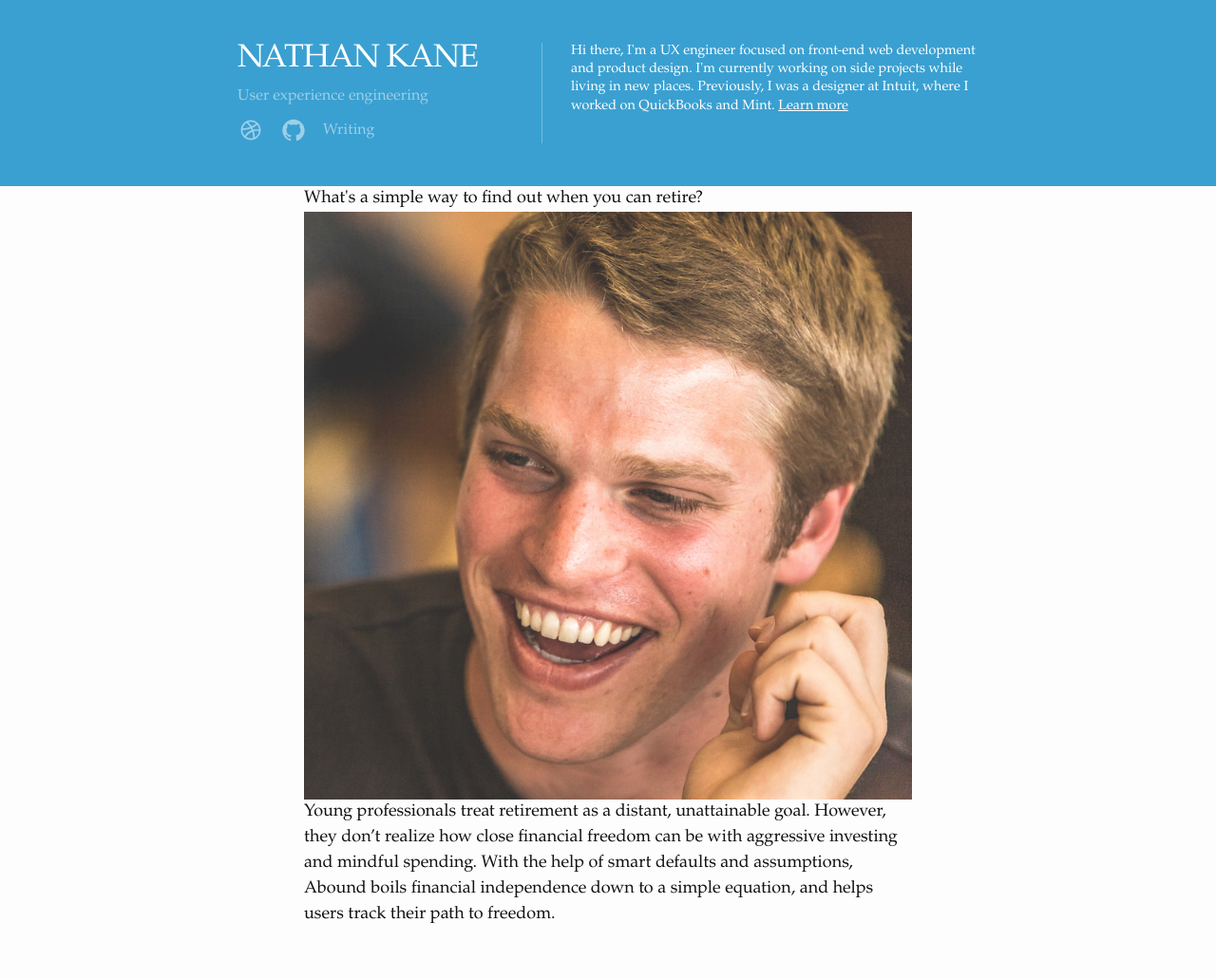
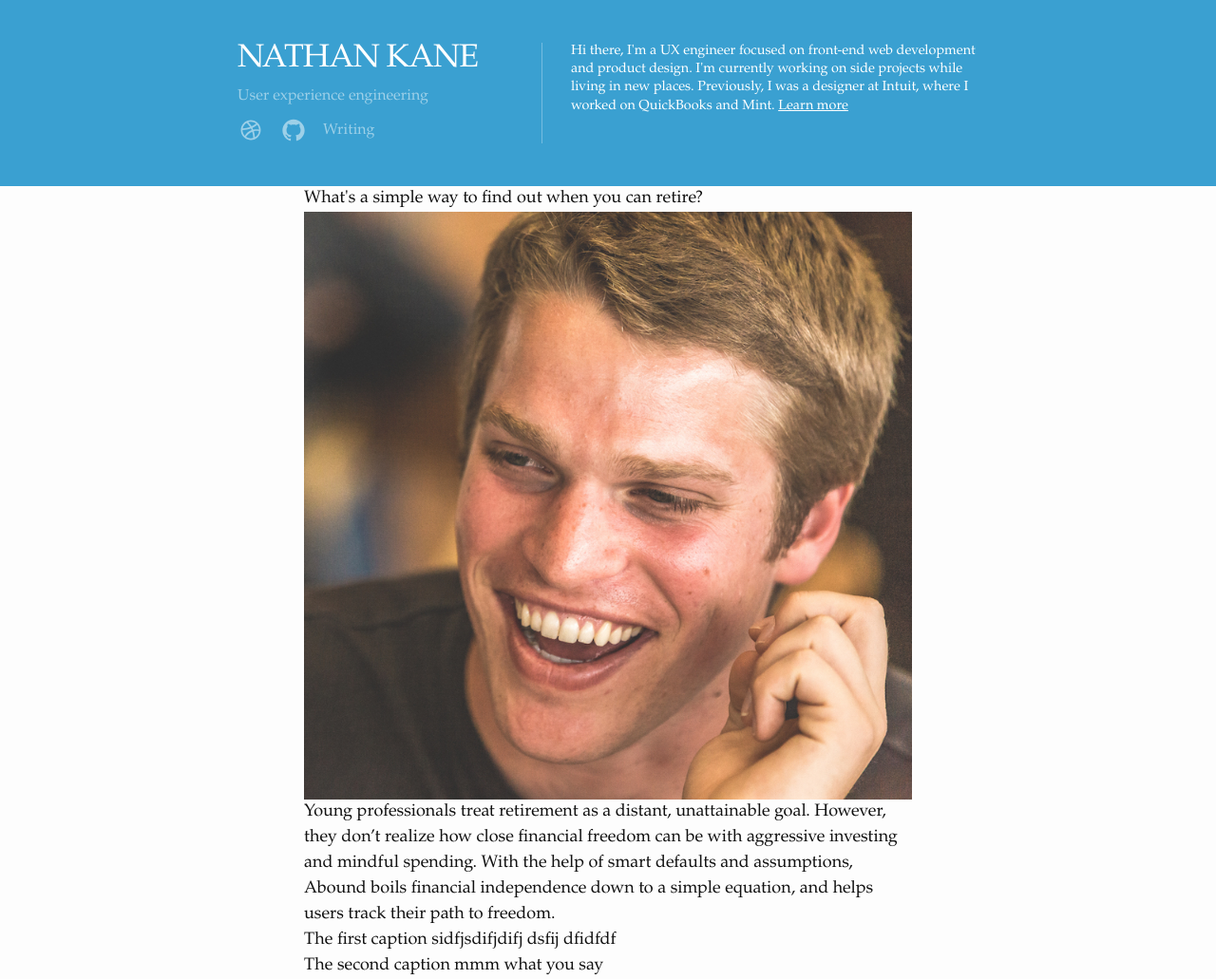
Before and after one commit to kanenathan213/kanenathan213.github.io, a Jekyll site: the page built from _projects/abound.md, in a window 1280 px wide. Shown: the whole page at 95% size. Built offline with Jekyll 4.4.1, drawn with Linux system fonts in a browser that asks for light colours; before the commit the page ends 977 px from its top, so only the background shows below that.

Commit message:
got data file feeding data into project template, feed project step data into content md file

```diff
--- a/_layouts/project.html
+++ b/_layouts/project.html
@@ -1,15 +1,13 @@
 ---
 layout: default
 ---
-
+{% assign project = site.data.projects[page.project_id] %}
 <section class="project-section">
-  {{ page.question }}
-
-  <img src="{{ page.hero_image_path }}">
-
-  {{ page.overview }}
 
   <div class="project-content">
+    {{ project.question }}
+    <img src="{{ project.hero_image_path }}">
+    {{ project.overview }}
     {{ content }}
   </div>
 
--- a/_projects/abound.md
+++ b/_projects/abound.md
@@ -1,7 +1,12 @@
 ---
 layout: project
-title: Abound
-question: "What's a simple way to find out when you can retire?"
-overview: "Young professionals treat retirement as a distant, unattainable goal. However, they don’t realize how close financial freedom can be with aggressive investing and mindful spending. With the help of smart defaults and assumptions, Abound boils financial independence down to a simple equation, and helps users track their path to freedom."
-hero_image_path: "../../assets/563b1eba2d0980521287581f_nathan-small-dup.jpeg"
+project_id: abound
 ---
+{% assign steps = site.data.projects[page.project_id].steps %}
+
+{% for step in steps %}
+<div>
+  {{ step.caption_title }}
+  {{ step.caption }}
+</div>
+{% endfor %}
```
Also changed, not shown: _data/projects.yml (added, +12 -0 lines), _projects/quickbooks-growth.md (+1 -0 lines).
